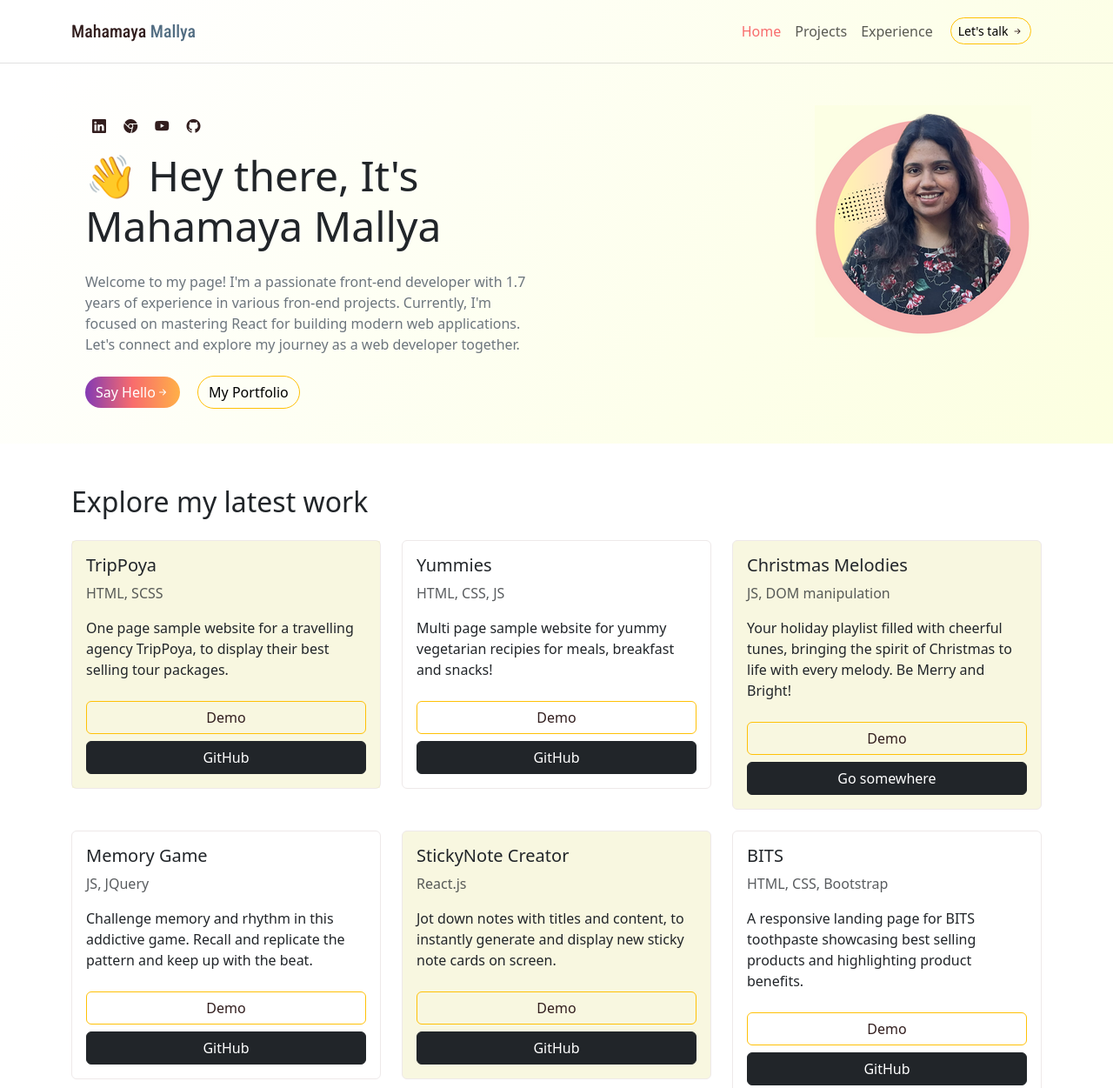
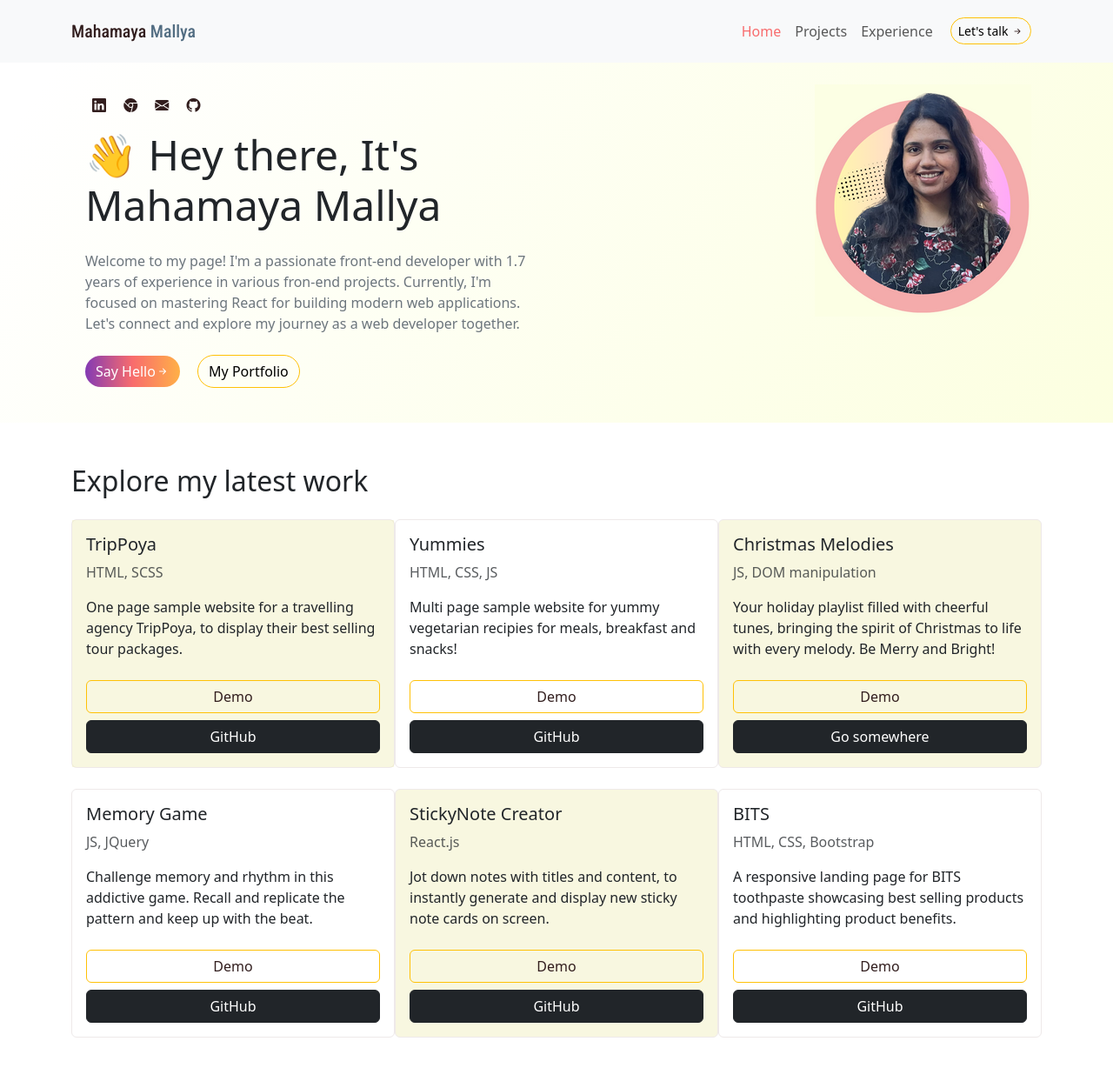
Before and after one commit to Mahamayamallya/mahamayamallya, a plain HTML site: page index.html in a window 1280 px wide. Shown: the top 1251 px of the page at 87% size. Drawn offline with nearby package versions, Linux system fonts and the light colour scheme.

Commit message:
update cards, nav

```diff
--- a/index.html
+++ b/index.html
@@ -20,7 +20,7 @@
   <body>
     <!--------------NAVIGATION AND HEADER----------->
     <section class="header pb-4">
-      <nav class="navbar navbar-expand-sm py-3 sticky-top">
+      <nav class="navbar navbar-expand-sm py-3 fixed-top bg-body-tertiary">
         <div class="container">
           <a class="navbar-brand" href="#home">Mahamaya <span>Mallya</span></a>
           <button
@@ -58,7 +58,7 @@
         </div>
       </nav>
       <hr class="divider m-0" />
-      <div class="container" id="home">
+      <div class="container mt-5" id="home">
         <div class="row">
           <div class="col-12 col-md-6 order-2 order-md-1 mt-3 mt-md-0">
             <div class="card bg-transparent border-0 pt-5">
@@ -71,8 +71,8 @@
                   <a href="https://mahamayamallya.github.io/Portfolio/" target="_blank"
                     ><i class="bi bi-browser-chrome mx-2"></i
                   ></a>
-                  <a href="https://www.youtube.com/@SMM27" target="_blank"
-                    ><i class="bi bi-youtube mx-2"></i
+                  <a href="mailto:mahamayamallya4@gmail.com" target="_blank"
+                    ><i class="bi bi-envelope-fill mx-2"></i></i
                   ></a>
                   <a href="https://github.com/Mahamayamallya" target="_blank"
                     ><i class="bi bi-github mx-2"></i
@@ -125,7 +125,8 @@
             <div class="row">
                 <div class="col">
                     <div class="row">
-                        <div class="col-md-4 mb-3 mb-sm-0">
+                       <div class="card-group">
+                        <div class="col-md-4 mb-0 mb-sm-0">
                           <div class="card mb-4">
                             <div class="card-body colored-card">
                               <h5 class="card-title">TripPoya</h5>
@@ -191,6 +192,7 @@
                               </div>
                             </div>
                           </div>
+                       </div>
                       </div>
                 </div>
             </div>
```
